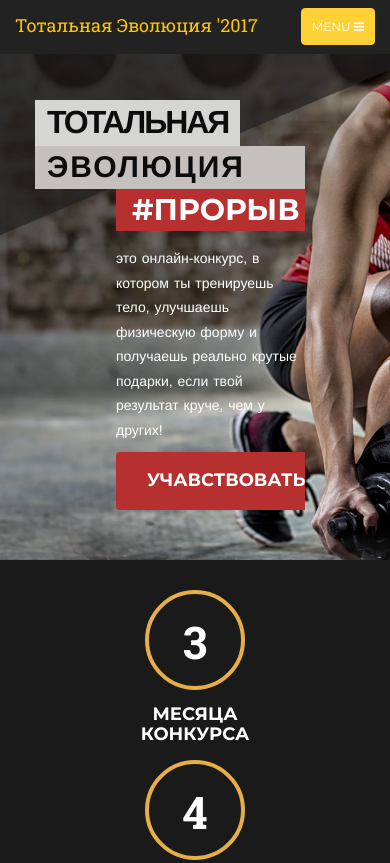
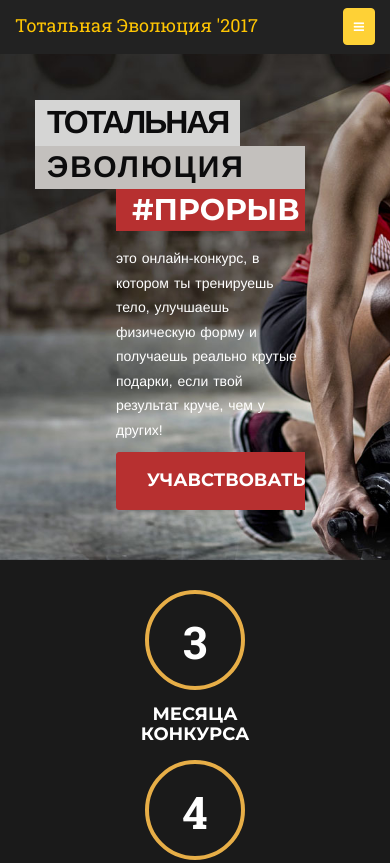
Before and after one commit to fhcs/landing_te2017, a plain HTML site: page index_landing.html in a window 390 px wide. Shown: the top 863 px of the page. Drawn offline with nearby package versions, Linux system fonts and the light colour scheme; a web font is replaced by a local one.

Commit message:
del menu

```diff
--- a/index_landing.html
+++ b/index_landing.html
@@ -41,7 +41,7 @@
             <!-- Brand and toggle get grouped for better mobile display -->
             <div class="navbar-header page-scroll">
                 <button type="button" class="navbar-toggle" data-toggle="collapse" data-target="#bs-example-navbar-collapse-1">
-                    <span class="sr-only">Toggle navigation</span> Menu <i class="fa fa-bars"></i>
+                    <span class="sr-only">Toggle navigation</span> <i class="fa fa-bars"></i>
                 </button>
                 <a class="navbar-brand page-scroll" href="#page-top">Тотальная Эволюция '2017</a>
             </div>
```
